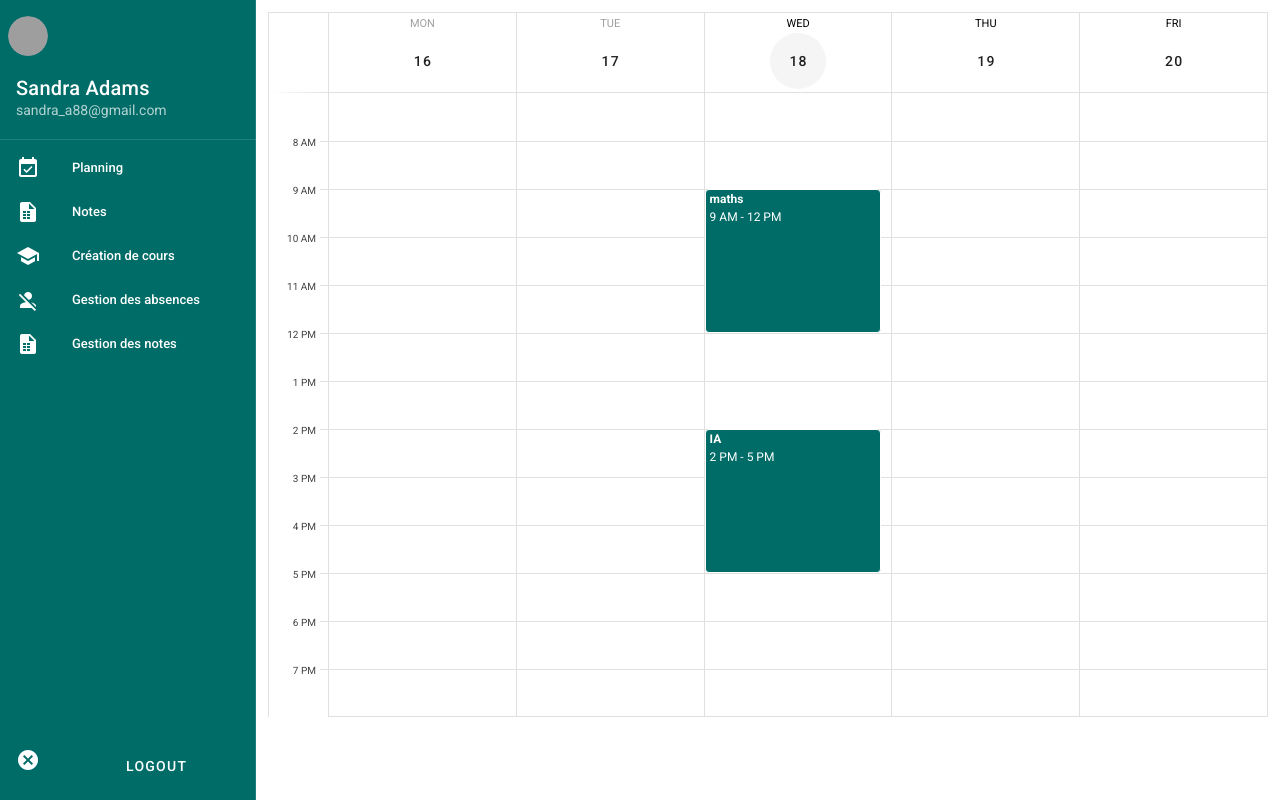
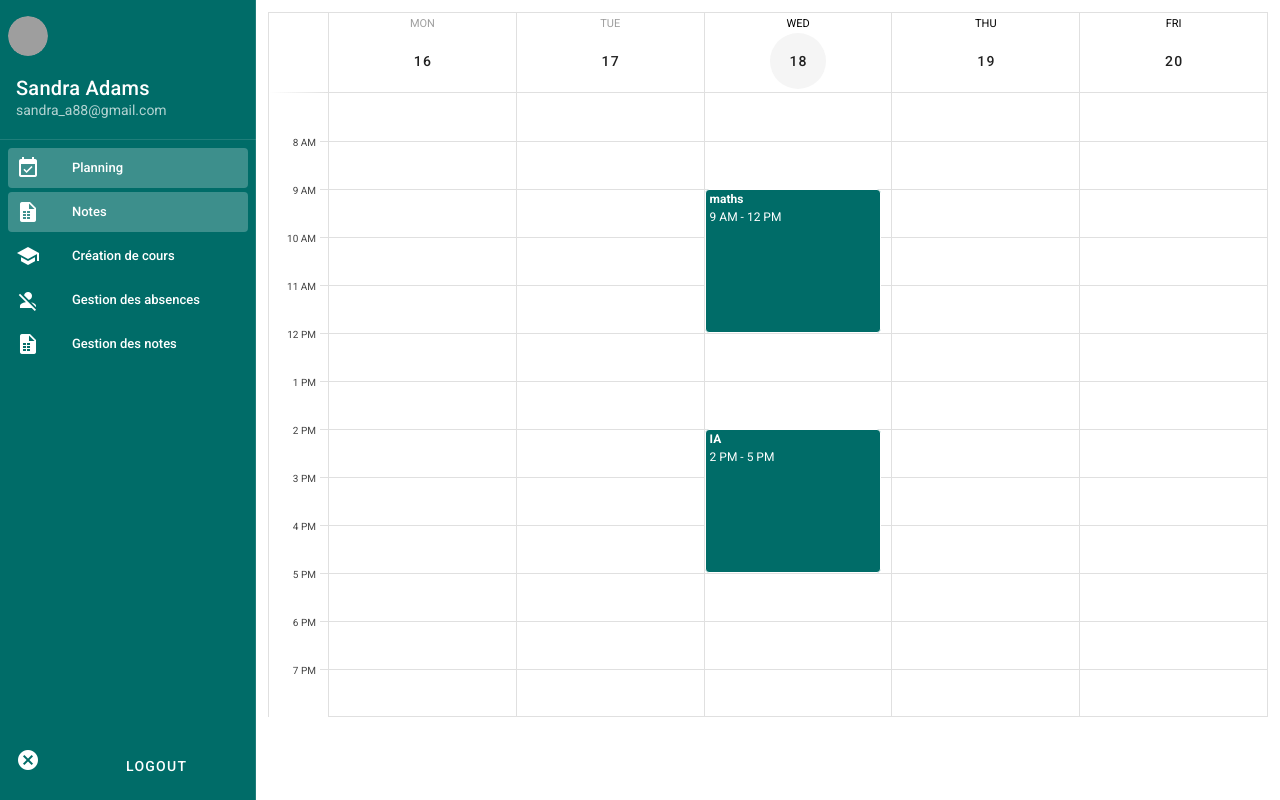
Before and after one commit to CorentinGrard/Gesco-frontend, a Vue app: page / in a window 1280 px wide. Built offline with nearby package versions, Linux system fonts and the light colour scheme; grey boxes are pictures that could not be loaded.

Commit message:
add path to routes

```diff
--- a/src/App.vue
+++ b/src/App.vue
@@ -21,7 +21,12 @@
       <v-divider></v-divider>
 
       <v-list nav dense>
-        <v-list-item v-for="item in items" :key="item.title" link>
+        <v-list-item
+          v-for="item in items"
+          :key="item.title"
+          link
+          :to="item.link"
+        >
           <v-list-item-icon>
             <v-icon>{{ item.icon }}</v-icon>
           </v-list-item-icon>
@@ -57,8 +62,12 @@ export default {
 
   data: () => ({
     items: [
-      { title: "Planning", icon: "mdi-calendar-check" },
-      { title: "Notes", icon: "mdi-file-table" },
+      {
+        title: "Planning",
+        icon: "mdi-calendar-check",
+        link: { name: "Planning" },
+      },
+      { title: "Notes", icon: "mdi-file-table", link: { name: "Planning" } },
       { title: "Création de cours", icon: "mdi-school" },
       { title: "Gestion des absences", icon: "mdi-account-off" },
       { title: "Gestion des notes", icon: "mdi-file-table" },
--- a/src/router/index.js
+++ b/src/router/index.js
@@ -1,6 +1,7 @@
 import Vue from 'vue'
 import VueRouter from 'vue-router'
 import Planning from '../views/Planning.vue'
+import Notes from '../views/Notes.vue'
 
 Vue.use(VueRouter)
 
@@ -9,6 +10,11 @@ const routes = [
     path: '/',
     name: 'Planning',
     component: Planning
+  },
+  {
+    path: '/notes',
+    name: 'Notes',
+    component: Notes
   },
 ]
 
```
